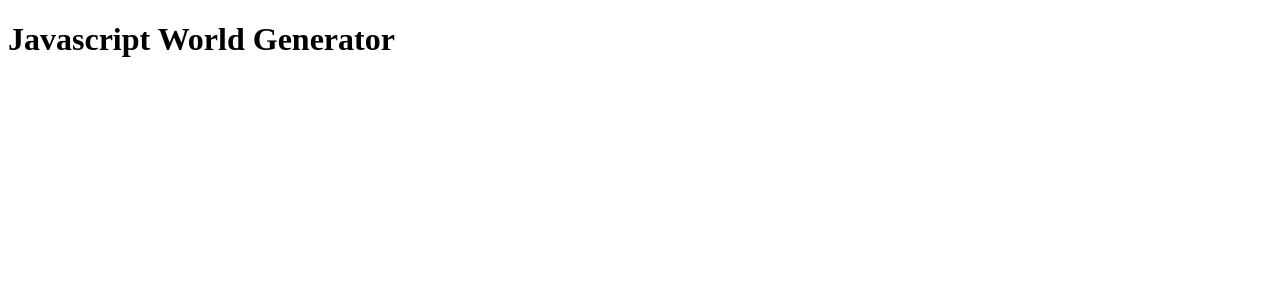
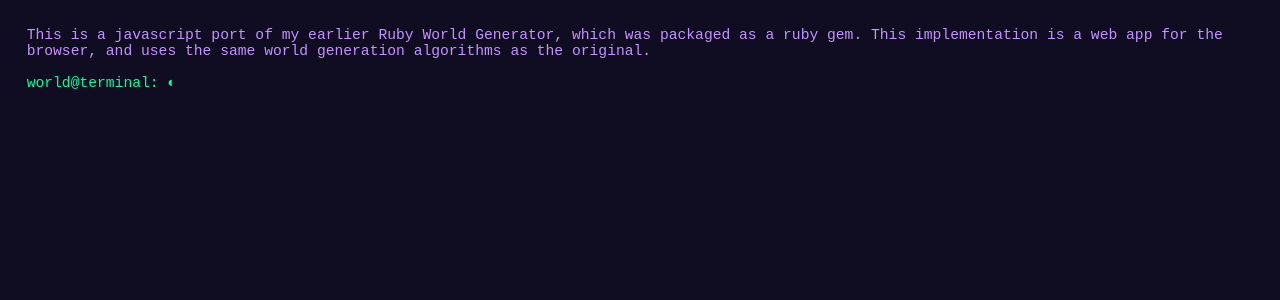
Before and after one commit to david-vanderhaar/javascript_terminal_world_generator, a SvelteKit app: page / in a window 1280 px wide. Shown: the top 300 px of the page. Built offline with nearby package versions, Linux system fonts and the light colour scheme.

Commit message:
layout and theme

```diff
--- /dev/null
+++ b/src/main.css
@@ -0,0 +1,97 @@
+/*css reset */
+html, body, div, span, applet, object, iframe,
+h1, h2, h3, h4, h5, h6, p, blockquote,
+a, abbr, acronym, address, big, cite, code,
+del, dfn, em, img, ins, kbd, q, s, samp,
+small, strike, strong, sub, sup, tt, var,
+b, u, i, center,
+dl, dt, dd, ol, ul, li,
+fieldset, form, label, legend,
+table, caption, tbody, tfoot, thead, tr, th, td,
+article, aside, canvas, details, embed,
+figure, figcaption, footer, header, hgroup,
+menu, nav, output, ruby, section, summary,
+time, mark, audio, video {
+	margin: 0;
+	padding: 0;
+	border: 0;
+	font-size: 100%;
+	font: inherit;
+	vertical-align: baseline;
+}
+
+:root {
+	--color-bg: #100D23;
+	--color-text-primary: #00FF9C;
+	--color-text-secondary: #c592ff;
+	--color-output: #c592ff;
+	--color-prompt: #00FF9C;
+	--color-input: #00FF9C;
+	--color-link: #dddddd;
+	--color-link-border: #d0d0d0;
+}
+
+
+body {
+	position: absolute;
+	width: 100%;
+	height: 100%;
+	font-size: 11pt;
+	background-color: var(--color-bg);
+	font-family: monospace;
+}
+
+a {
+	color: var(--color-link);
+	text-decoration: none;
+	border-bottom: 1px solid var(--color-link-border);
+}
+
+::selection {
+	color: var(--color-bg);
+	background: var(--color-input);
+}
+
+pre {
+	margin: 0;
+	outline: none;
+	color: var(--color-input);
+}
+
+.output {
+	color: var(--color-output);
+}
+
+.terminal {
+	display: block;
+	overflow-y: auto;
+	overflow-x: auto;
+	top: -2ex;
+	background-color: var(--color-bg);
+	color: var(--color-text-primary);
+	width: 100%;
+	min-height: 100%;
+	max-height: 100%;
+}
+
+.prompt {
+	color: var(--color-prompt);
+	font-family: monospace;
+	display: inline;
+	white-space: nowrap;
+}
+
+.terminal-container {
+	padding: 20pt;
+	margin-left: auto;
+	margin-right: auto;
+}
+
+::-webkit-scrollbar{width:6px!important;height:6px!important;}
+body::-webkit-scrollbar{width:10px!important;height:6px!important;}
+
+::-webkit-scrollbar-track{background:rgba(255,255,255,0)!important;border-radius:8px!important;}
+
+::-webkit-scrollbar-thumb{background-color:rgba(0, 0, 0, .5) !important;min-height:50px;border-radius:5px!important;
+border: 1px solid rgba(255, 255, 255, .2);
+}
--- /dev/null
+++ b/src/routes/+layout.svelte
@@ -0,0 +1,7 @@
+<script>
+	import '../main.css'
+</script>
+
+<div class="terminal-container">
+	<slot />
+</div>
--- a/src/routes/+page.svelte
+++ b/src/routes/+page.svelte
@@ -1 +1,69 @@
-<h1>Javascript World Generator</h1>
+<script>
+    import { onMount } from "svelte";
+
+  let user = 'world'
+  let machine = 'terminal'
+
+  let root;
+  function setVariables(variables) {
+    Object.entries(variables).forEach(v => root.style.setProperty(v[0], v[1]));
+  }
+
+  function randomColor() {
+    const letters = '0123456789ABCDEF';
+    let color = '#';
+    for (let i = 0; i < 6; ++i) {
+      color += letters[Math.floor(Math.random() * 16)];
+    }
+    return color;
+  }
+
+  function changeTheme() {
+    const obj = {
+      '--color-bg': randomColor(),
+    }
+    setVariables(obj);
+  }
+
+
+  function keypress(event) {
+    // changeTheme();
+    console.log(event);
+  }
+
+  onMount(() => {
+    root = document.documentElement;
+  });
+
+</script>
+
+<svelte:head>
+	<title>World in Your Terminal</title>
+</svelte:head>
+
+<div class="terminal">
+	<div class="output" style="margin-bottom: 1rem;">This is a javascript port of my earlier Ruby World Generator, which was packaged as a ruby gem. This implementation is a web app for the browser, and uses the same world generation algorithms as the original.</div>
+	<p class="prompt">
+    {user}@{machine}:
+    <span class="terminal-cursor">◐</span>
+  </p>
+</div>
+<svelte:window on:keydown={keypress} />
+
+<style>
+  .terminal-cursor {
+    animation: blink 1s infinite;
+  }
+
+  @keyframes blink {
+    0% {
+      opacity: 1;
+    }
+    50% {
+      opacity: 0;
+    }
+    100% {
+      opacity: 1;
+    }
+  }
+</style>
```
